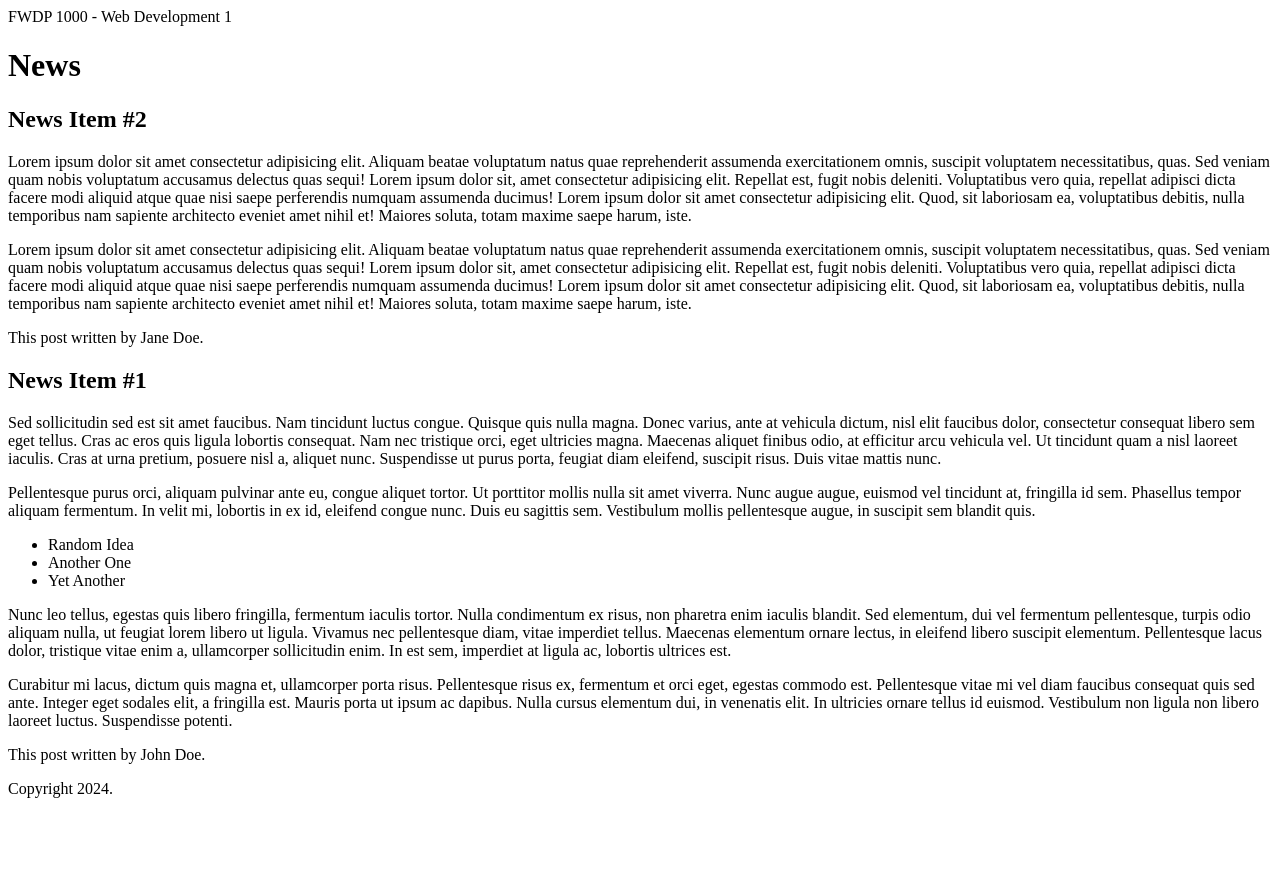
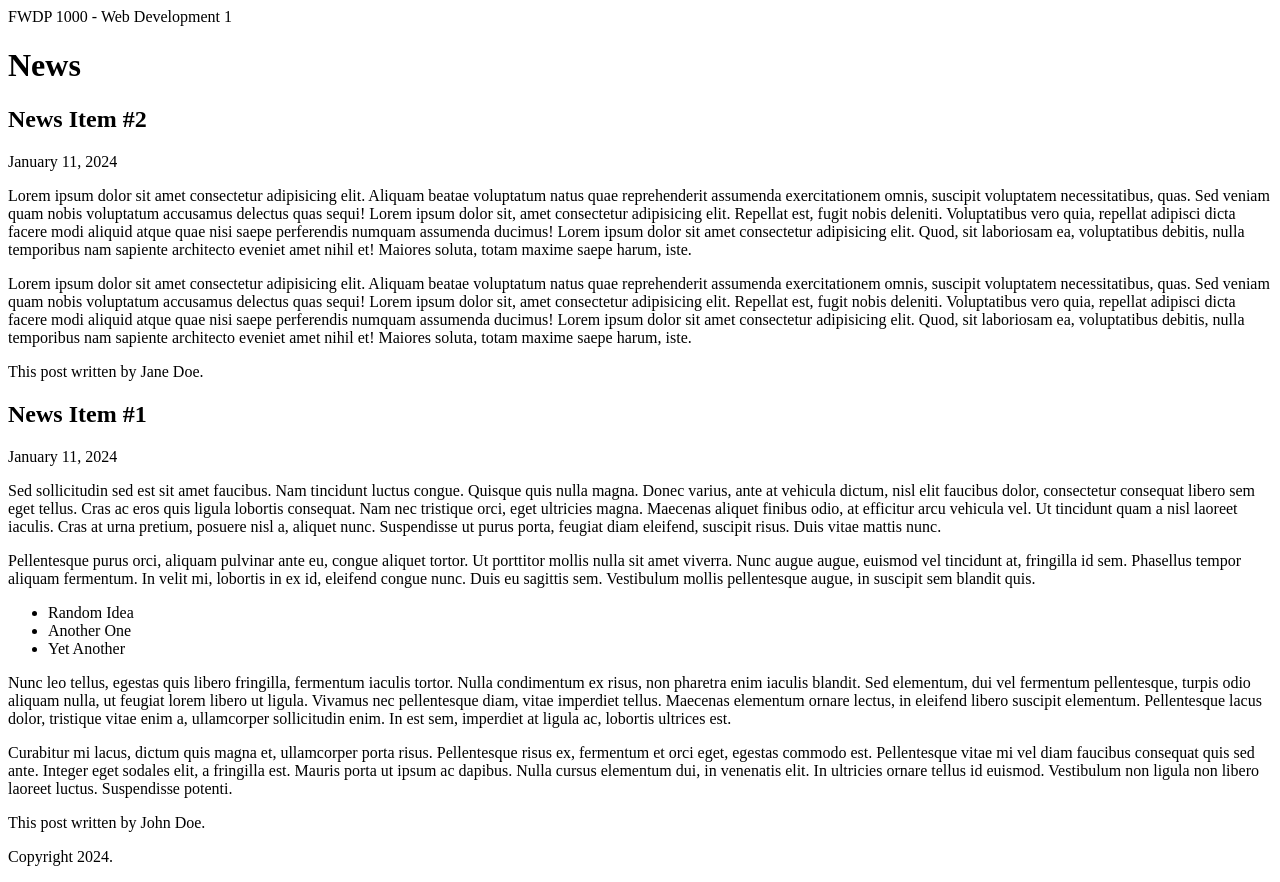
Before and after one commit to kaykki/web-dev-1, a plain HTML site: page news.html in a window 1280 px wide. Before the commit the page ends 814 px from the top, so only its background shows below. Drawn offline with Linux system fonts and the light colour scheme.

Commit message:
added time to news articles

```diff
--- a/news.html
+++ b/news.html
@@ -16,6 +16,7 @@
 		<article>
 			<header>
 				<h2>News Item #2</h2>
+				<time datetime="2024-01-11">January 11, 2024</time>
 			</header>
 
 			<p>Lorem ipsum dolor sit amet consectetur adipisicing elit. Aliquam beatae voluptatum natus quae reprehenderit assumenda exercitationem omnis, suscipit voluptatem necessitatibus, quas. Sed veniam quam nobis voluptatum accusamus delectus quas sequi! Lorem ipsum dolor sit, amet consectetur adipisicing elit. Repellat est, fugit nobis deleniti. Voluptatibus vero quia, repellat adipisci dicta facere modi aliquid atque quae nisi saepe perferendis numquam assumenda ducimus! Lorem ipsum dolor sit amet consectetur adipisicing elit. Quod, sit laboriosam ea, voluptatibus debitis, nulla temporibus nam sapiente architecto eveniet amet nihil et! Maiores soluta, totam maxime saepe harum, iste.</p>
@@ -31,6 +32,7 @@
 
 				<header>
 					<h2>News Item #1</h2>
+					<time datetime="2024-01-11">January 11, 2024</time>
 				</header>
 
 				<p>Sed sollicitudin sed est sit amet faucibus. Nam tincidunt luctus congue. Quisque quis nulla magna. Donec varius, ante at vehicula dictum, nisl elit faucibus dolor, consectetur consequat libero sem eget tellus. Cras ac eros quis ligula lobortis consequat. Nam nec tristique orci, eget ultricies magna. Maecenas aliquet finibus odio, at efficitur arcu vehicula vel. Ut tincidunt quam a nisl laoreet iaculis. Cras at urna pretium, posuere nisl a, aliquet nunc. Suspendisse ut purus porta, feugiat diam eleifend, suscipit risus. Duis vitae mattis nunc.</p>
```
